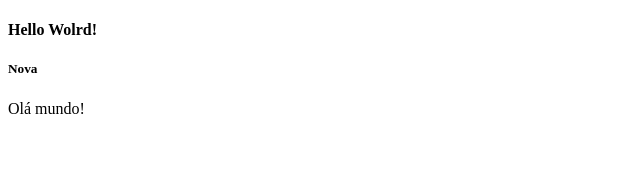
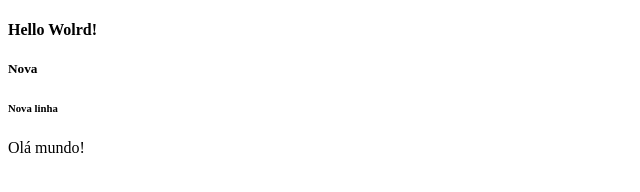
Before and after one commit to ministracao-aulas/novo-repo-1, a plain HTML site: page index.html in a window 1280 px wide. Shown: the whole page, without its empty margins (0-640 px from the left). Drawn offline with Linux system fonts and the light colour scheme.

Commit message:
alterando via clone

```diff
--- a/index.html
+++ b/index.html
@@ -8,6 +8,7 @@
 <body>
     <h4>Hello Wolrd!</h4>
     <h5>Nova</h5>
+    <h6>Nova linha</h6>
     <p>Olá mundo!</p>
 </body>
 </html>
```
